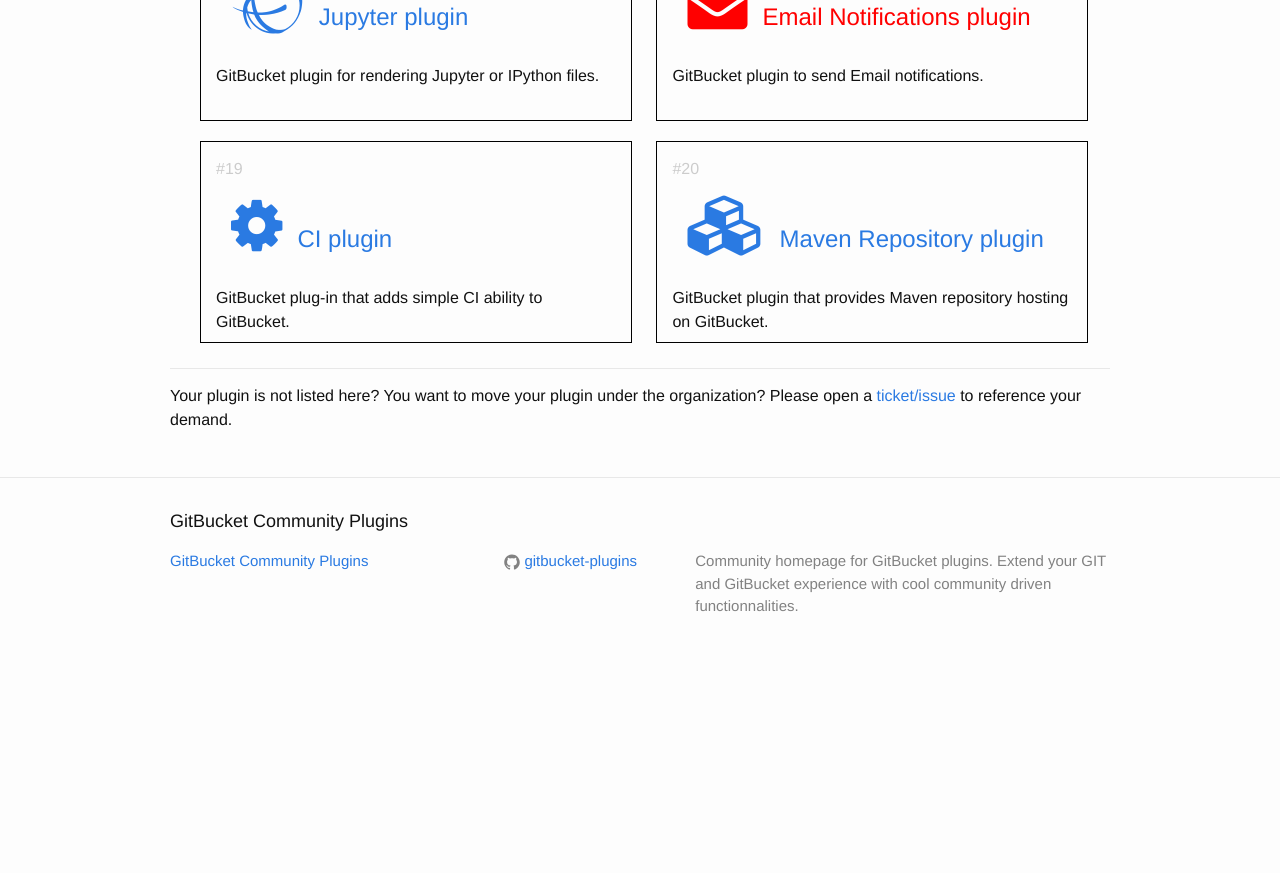
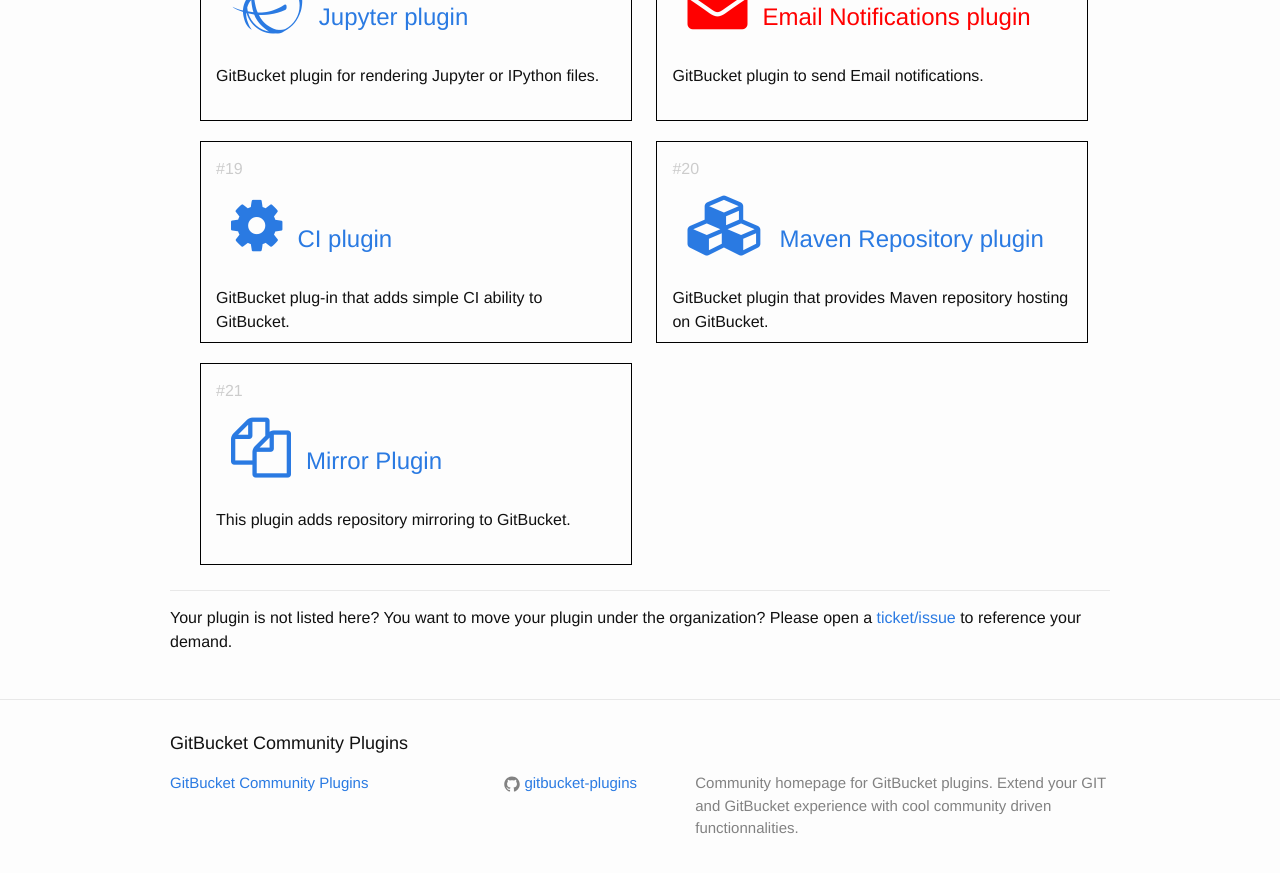
Before and after one commit to gitbucket-plugins/gitbucket-plugins.github.io, a Jekyll site: the page built from index.html, in a window 1280 px wide and 900 px high, scrolled down 2069 px. Shown: the top 873 px of the window. Built offline with Jekyll 4.4.1, drawn with Linux system fonts in a browser that asks for light colours; before the commit the page ends 2747 px from its top, so only the background shows below that.

Commit message:
Add Mirror Plugin to the list

```diff
--- a/index.html
+++ b/index.html
@@ -137,6 +137,12 @@
           </h2>
           <p>GitBucket plugin that provides Maven repository hosting on GitBucket.</p>
       </li>
+      <li>
+          <h2>
+              <a class="post-link" href="https://github.com/alexandremenif/gitbucket-mirror-plugin"><span class="fa fa-copy"></span>Mirror Plugin</a>
+          </h2>
+          <p>This plugin adds repository mirroring to GitBucket.</p>
+      </li>
   </ul>
     <p class="separator"/>
     <p>Your plugin is not listed here? You want to move your plugin under the organization? Please open a <a href="https://github.com/gitbucket-plugins/gitbucket-plugins.github.io/issues">ticket/issue</a> to reference your demand.</p>
```
